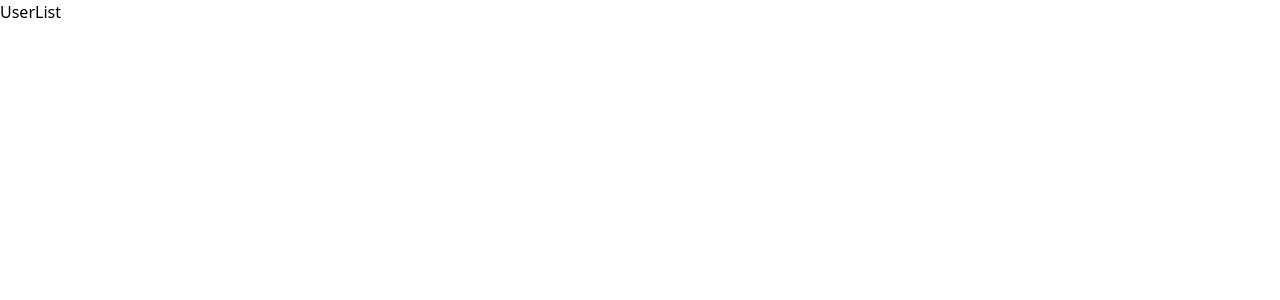
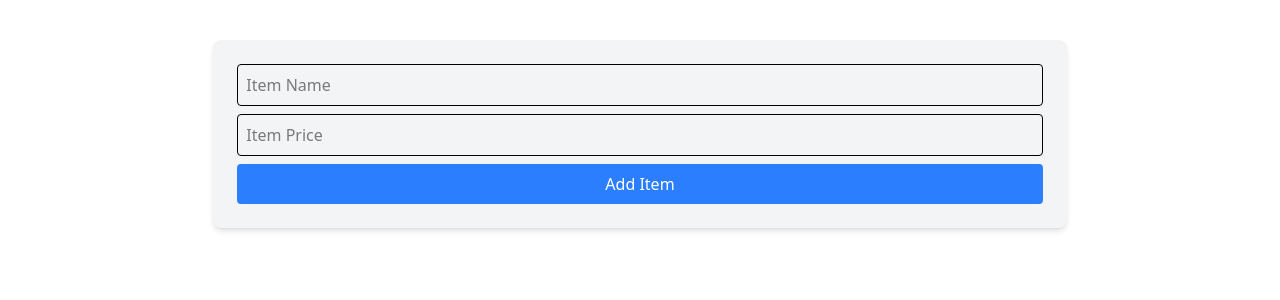
Before and after one commit to arjunmazumder/PhiMart-client, a React (Vite) app: page / in a window 1280 px wide. Shown: the top 300 px of the page. Built offline with nearby package versions, Linux system fonts and the light colour scheme.

Commit message:
module30.6 cartapp project-add item form

```diff
--- a/package.json
+++ b/package.json
@@ -14,6 +14,7 @@
     "lucide-react": "^0.555.0",
     "react": "^18.3.1",
     "react-dom": "^18.3.1",
+    "react-hook-form": "^7.69.0",
     "tailwindcss": "^4.1.17"
   },
   "devDependencies": {
--- a/src/App.jsx
+++ b/src/App.jsx
@@ -1,6 +1,7 @@
 
 import './App.css';
-import Effect from './components/Effect';
+
+import CartAdd from './cart/CartAdd';
 
 
 
@@ -9,9 +10,7 @@ function App() {
 
   return (
     <div>
-     <Effect />
-
-
+      <CartAdd></CartAdd>
     </div>
 
   );
--- /dev/null
+++ b/src/cart/CartAdd.jsx
@@ -0,0 +1,25 @@
+import { useForm } from "react-hook-form";
+
+
+const CartAdd = () => {
+
+    const {register, handleSubmit} = useForm();
+    const addItem = (data) =>{
+        console.log(data)
+
+
+    };
+
+    return (
+        <div className="w-2/3 mx-auto bg-gray-100 rounded-lg p-6 shadow-md mt-10">
+            <form onSubmit={handleSubmit(addItem)} className="space-y-2">
+                <input {... register("name", {required: true})} type="text" className="border p-2 rounded w-full " placeholder="Item Name" />
+                <input {... register("price", {required: true})} type="number" className="border p-2 rounded w-full" placeholder="Item Price" />
+                <button className="bg-blue-500 w-full text-white py-2 rounded">Add Item</button>
+            </form>
+
+        </div>
+    );
+};
+
+export default CartAdd;
--- /dev/null
+++ b/src/components/Form.jsx
@@ -0,0 +1,11 @@
+
+
+const Form = () => {
+    return (
+        <div>
+
+        </div>
+    );
+};
+
+export default Form;
```
Also changed, not shown: 1 other file (tests, documents, lock files or other folders).
